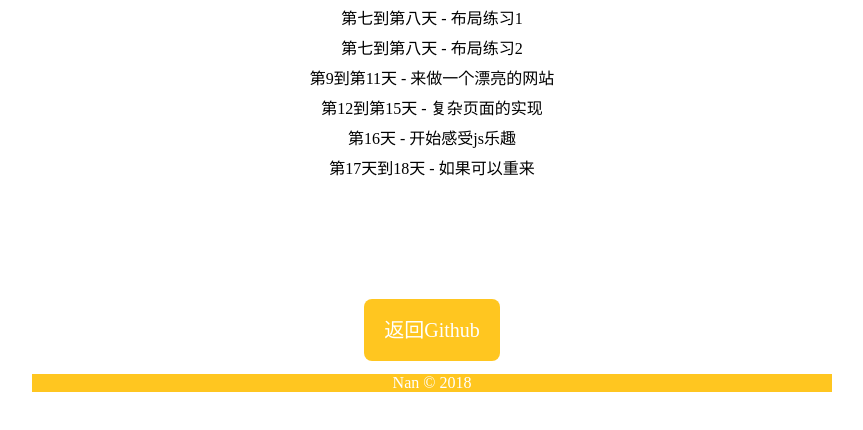
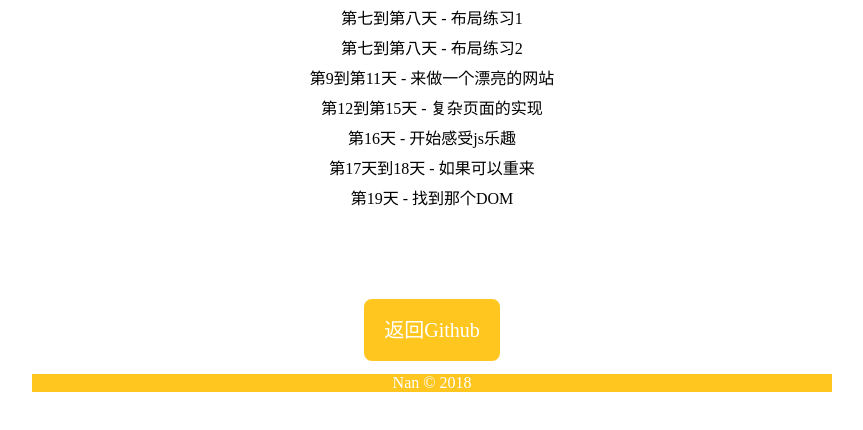
Before and after one commit to zhouhu1997/IFE2018, a plain HTML site: page index.html in a window 1280 px wide. Shown: the part 72-502 px from the top of the page, without its empty margins (208-1071 px from the left). Drawn offline with Linux system fonts and the light colour scheme.

Commit message:
更新readme和作业列表

```diff
--- a/index.html
+++ b/index.html
@@ -87,7 +87,7 @@
 			<li><a href="https://nanjiang327.github.io/IFE2018/day4/" target="_blank">第12到第15天 - 复杂页面的实现</a></li>
 			<li><a href="https://nanjiang327.github.io/IFE2018/day1/" target="_blank">第16天 - 开始感受js乐趣</a></li>
 			<li><a href="https://nanjiang327.github.io/IFE2018/day%2017%20-%2018/index.html" target="_blank">第17天到18天 - 如果可以重来</a></li>
-			<li></li>
+			<li><a href="https://nanjiang327.github.io/IFE2018/day19/index.html" target="_blank">第19天 - 找到那个DOM</a></li>
 			<li></li>
 			<li></li>
 			<li></li>
```
Also changed, not shown: README.md.
